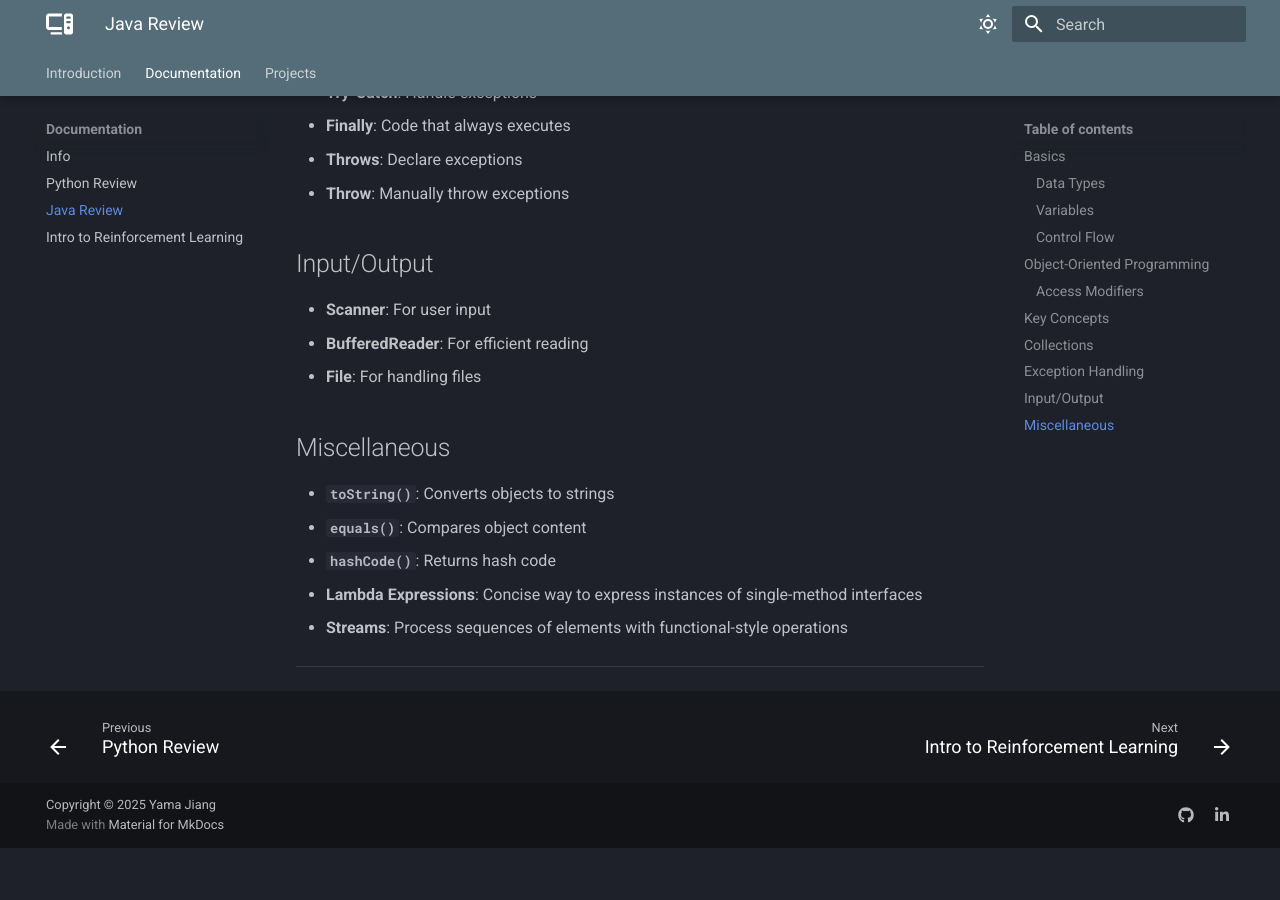
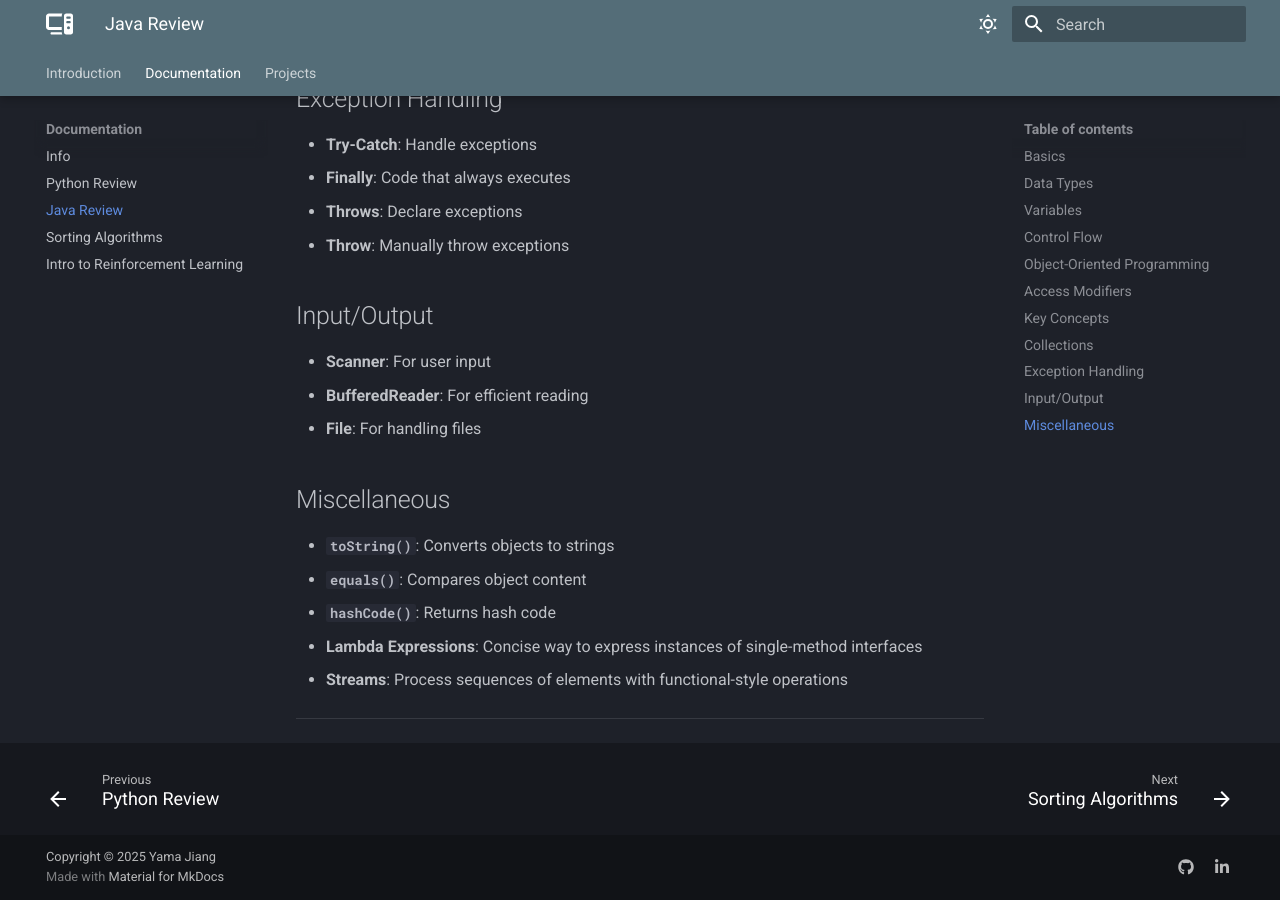
Before and after one commit to yamajiang/yamadocs, an MkDocs documentation site: the page built from docs/notes/Java Review.md, in a window 1280 px wide and 900 px high, scrolled down 1785 px. Built offline with MkDocs 1.6.1 and Material for MkDocs 9.7.7, drawn with Linux system fonts in a browser that asks for light colours; before the commit the page ends 2633 px from its top, so only the background shows below that.

Commit message:
notes edit

```diff
--- a/docs/notes/Java Review.md
+++ b/docs/notes/Java Review.md
@@ -5,16 +5,16 @@
 - **JDK (Java Development Kit)**: Contains tools for developing Java applications
 - **JRE (Java Runtime Environment)**: Provides libraries and JVM for running Java applications
 
-### Data Types
+## Data Types
 - **Primitive Types**: `int`, `double`, `char`, `boolean`, `float`, `long`, `short`, `byte`
 - **Reference Types**: Objects, Arrays, Strings, etc
 
-### Variables
+## Variables
 - **Local**: Declared inside methods or blocks
 - **Instance**: Belong to instances of a class
 - **Static**: Belong to the class itself
 
-### Control Flow
+## Control Flow
 - **Conditionals**: `if`, `else if`, `else`, `switch`
 - **Loops**: `for`, `while`, `do-while`
 - **Break/Continue**: Control loop execution
@@ -27,7 +27,7 @@
 - **Encapsulation**: Use private fields with public getters/setters
 - **Abstraction**: Abstract classes and interface
 
-### Access Modifiers
+## Access Modifiers
 - `public`: Accessible everywhere
 - `protected`: Accessible in the same package or subclasses
 - `default`: Accessible within the same package
--- a/mkdocs.yml
+++ b/mkdocs.yml
@@ -34,13 +34,13 @@
       primary: blue grey
       accent: indigo
 
-
 nav:
 - Introduction: index.md
 - Documentation:
   - Info: notes/docs.md
   - Python Review: notes/Python Review.md
   - Java Review: notes/Java Review.md
+  - Sorting Algorithms: notes/SortingAlgo.md
   - Intro to Reinforcement Learning: notes/intotorl.md
 - Projects:
   - Info: projects/Info.md
```
Also changed, not shown: docs/notes/intotorl.md (+3 -3 lines), docs/notes/SortingAlgo.md (added).
